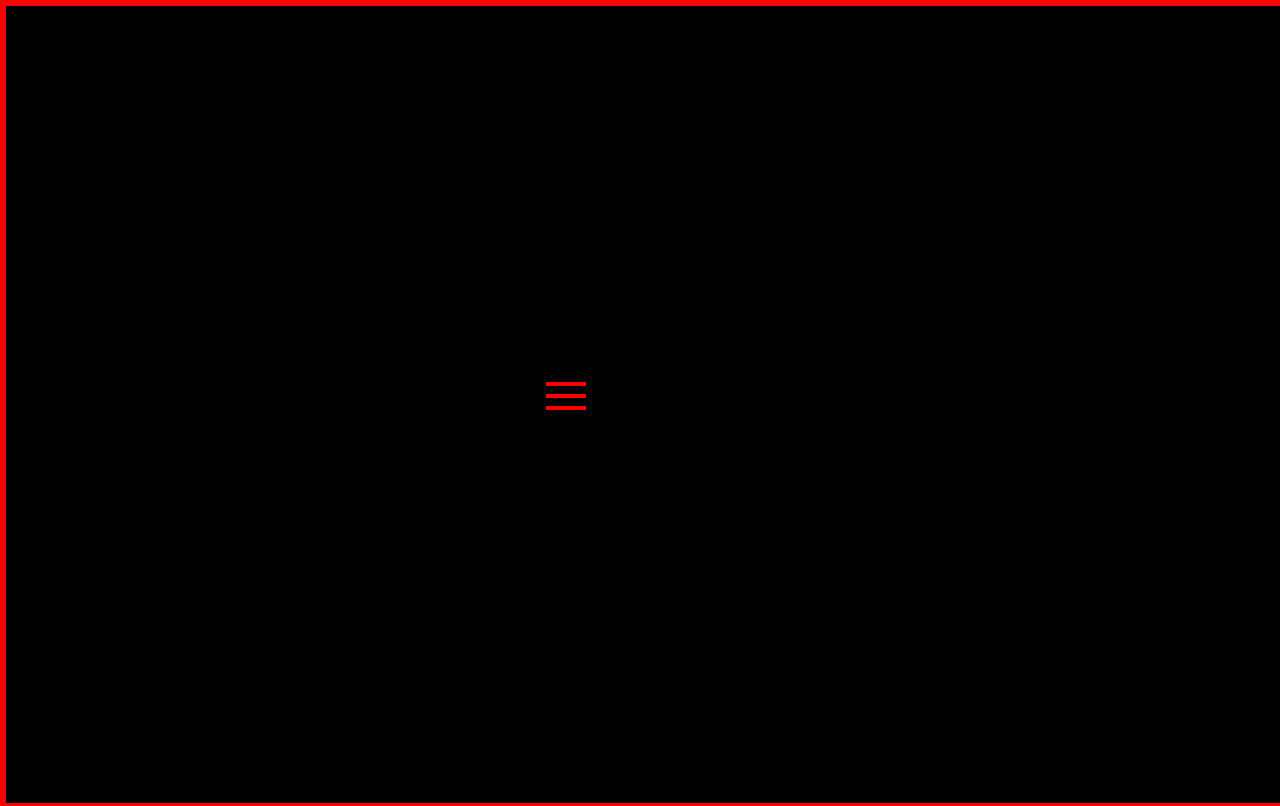
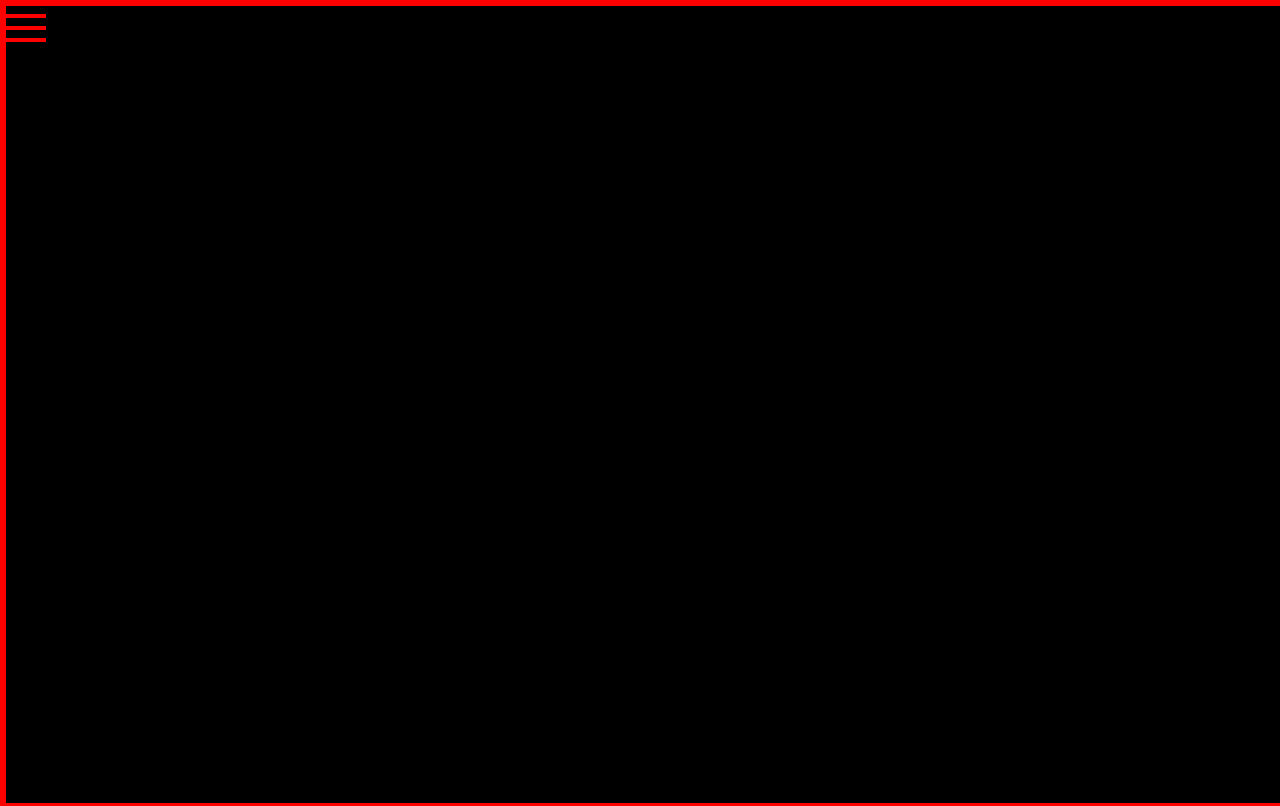
Before and after one commit to Salviusferns/redmarmoset, a React (Create React App) app: page / in a window 1280 px wide. Built offline with nearby package versions, Linux system fonts and the light colour scheme.

Commit message:
ham complete

```diff
--- a/src/styles.css
+++ b/src/styles.css
@@ -31,8 +31,8 @@ body {
   transform: perspective(60rem);
   position: fixed;
   display: flex;
-  align-items: center;
-  justify-content: center;
+  align-items:flex-start;
+  justify-content: flex-start;
 }
 
 .Menu-list {
@@ -142,7 +142,7 @@ a{
   width: 200px;
   height: 0;
   overflow: hidden;
-  transition: all 0s ease;
+  transition: all 0.4s ease;
 }
 
 .nav-menu.open {
```
